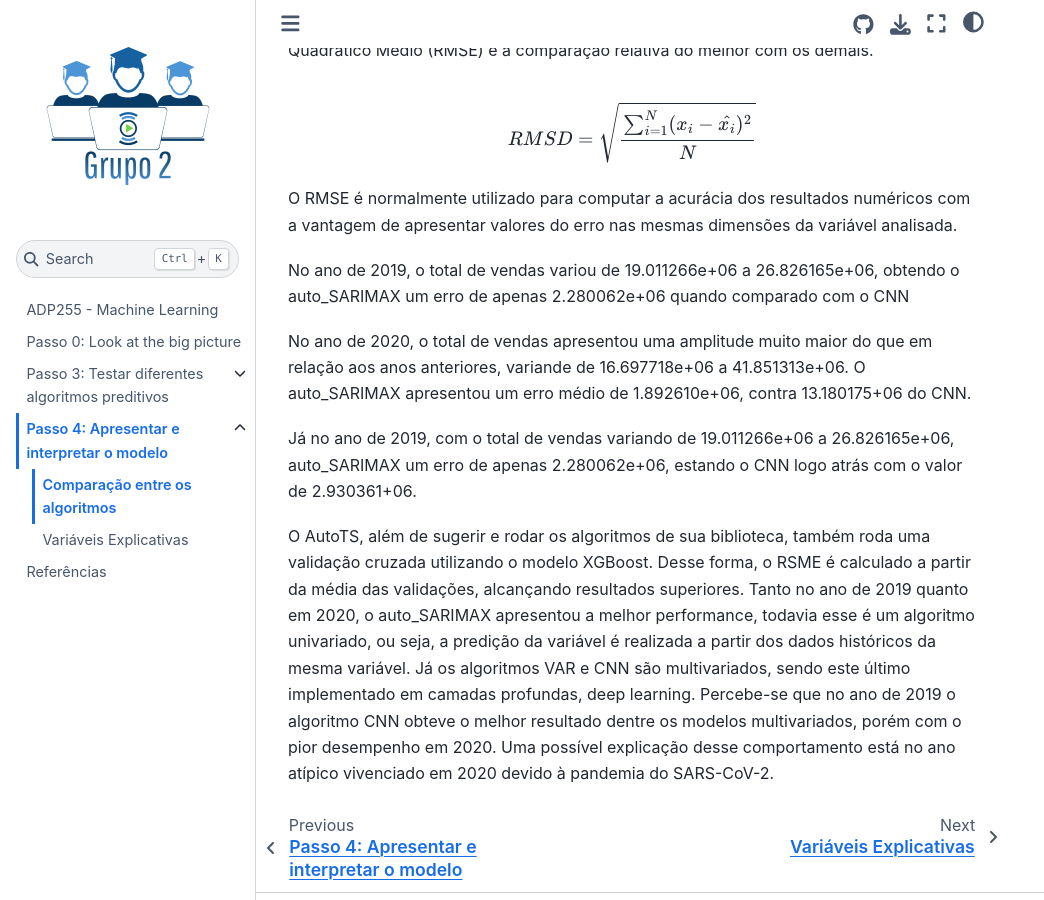
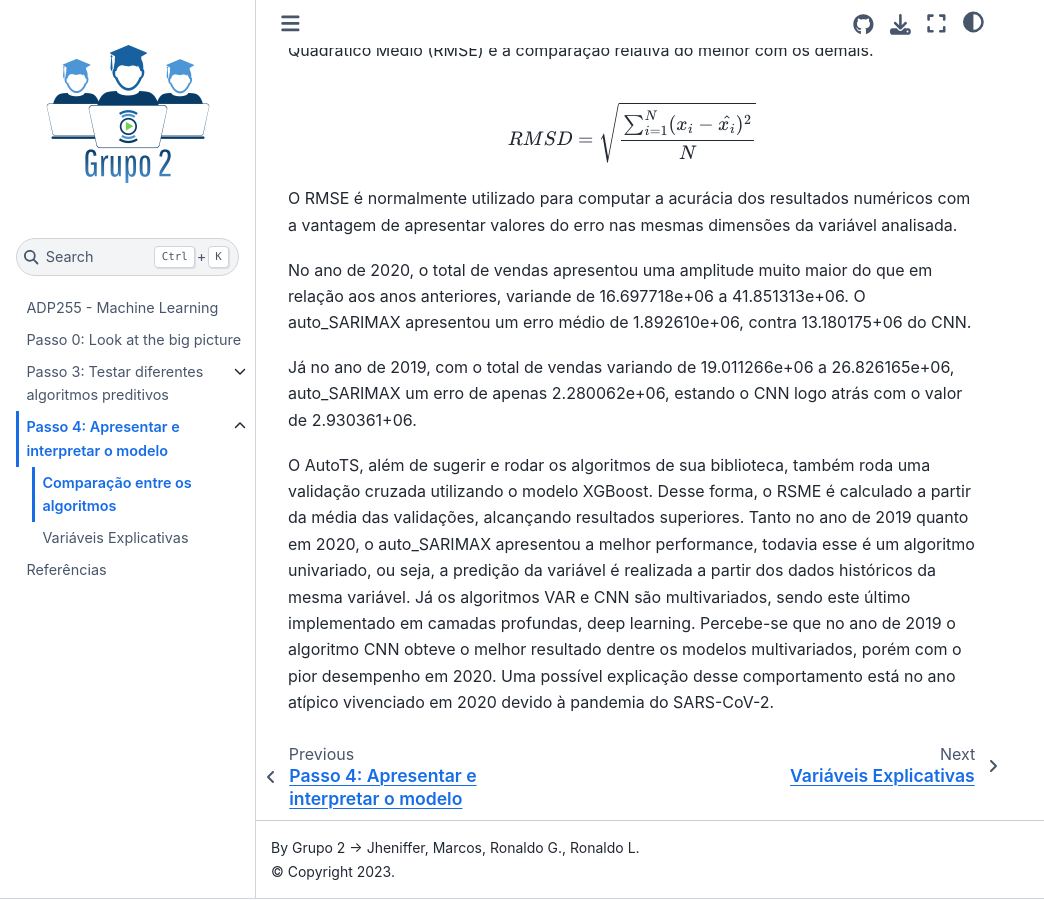
Before and after one commit to ronaldowg/adp255, a Jupyter Book: the page built from passo4-Comparacao.md, in a window 1280 px wide and 900 px high, scrolled down 798 px. Shown: the whole window, without its empty margins (0-1044 px from the left). Built offline with Jupyter Book 1.0.4 settings and Sphinx 7.4.7 and the Sphinx Book theme 1.1.4, drawn with Linux system fonts in a browser that asks for light colours; pages that are not in the unit, such as notebooks, are missing from menus; comment, search, counter and statistics services are not loaded.

Commit message:
fix passo4-variaveis

```diff
--- a/passo4-Comparacao.md
+++ b/passo4-Comparacao.md
@@ -30,8 +30,6 @@ $$
 
 O RMSE é normalmente utilizado para computar a acurácia dos resultados numéricos com a vantagem de apresentar valores do erro nas mesmas dimensões da variável analisada.
 
-No ano de 2019, o total de vendas variou de 19.011266e+06 a 26.826165e+06, obtendo o auto_SARIMAX um erro de apenas 2.280062e+06 quando comparado com o CNN
-
 No ano de 2020, o total de vendas apresentou uma amplitude muito maior do que em relação aos anos anteriores, variande de 16.697718e+06 a 41.851313e+06. O auto_SARIMAX apresentou um erro médio de 1.892610e+06, contra 13.180175+06 do CNN.
 
 Já no ano de 2019, com o total de vendas variando de 19.011266e+06 a 26.826165e+06, auto_SARIMAX um erro de apenas 2.280062e+06, estando o CNN logo atrás com o valor de 2.930361+06.
```
